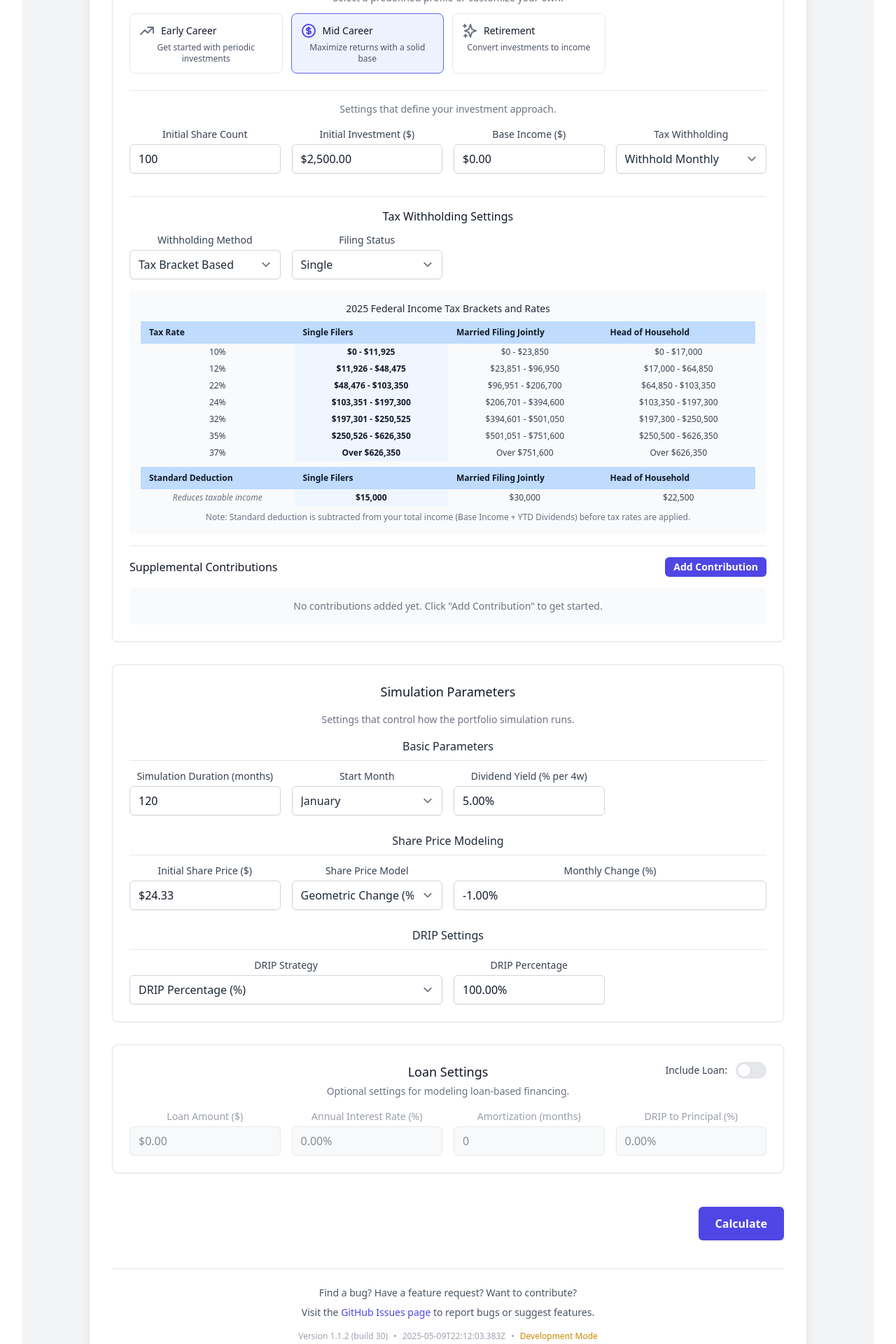
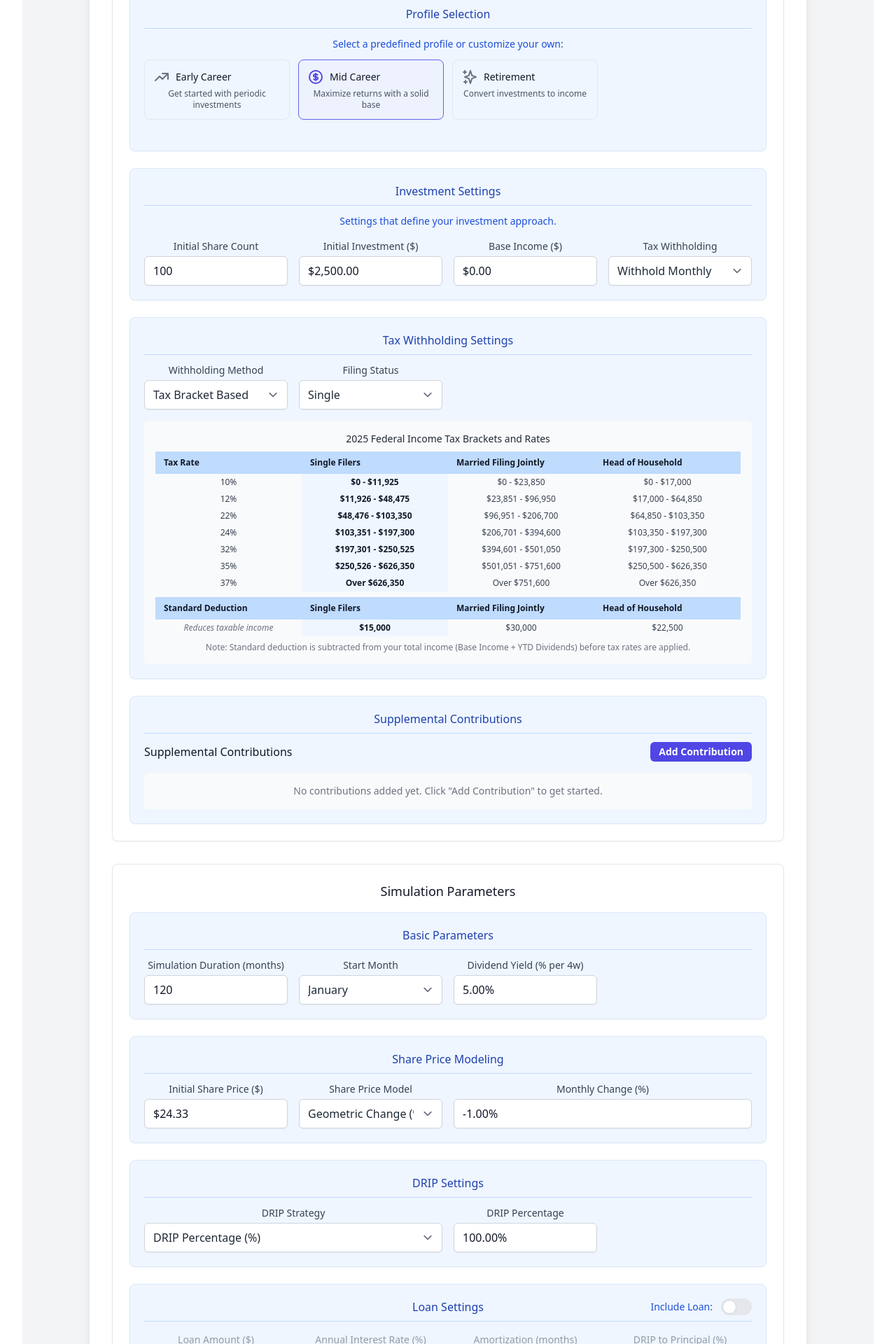
Before and after one commit to davidpeden3/portfolio-sim, a React (Vite) app: page / in a window 1280 px wide. Shown: the part 240-2160 px from the top of the page at 70% size. Built offline with nearby package versions, Linux system fonts and the light colour scheme.

Commit message:
create panels for better visual separation

```diff
--- a/src/components/AssumptionsForm.tsx
+++ b/src/components/AssumptionsForm.tsx
@@ -220,15 +220,25 @@ const AssumptionsForm = ({ formData, onChange, onSubmit, selectedProfile, hasCus
                 <h3 className="text-lg font-medium text-gray-900 dark:text-white mb-4 transition-colors duration-200">Investor Profile</h3>
 
                 {/* Profile Selector */}
+                <div className="mb-6 bg-blue-50 dark:bg-darkBlue-900 rounded-lg p-5 border border-blue-100 dark:border-darkBlue-700 shadow-sm transition-colors duration-200">
+                    <h4 className="text-md font-medium text-blue-800 dark:text-blue-300 mb-3 pb-2 border-b border-blue-200 dark:border-darkBlue-600 transition-colors duration-200">
+                        Profile Selection
+                    </h4>
                     <ProfileSelector
                         selectedProfile={selectedProfile}
                         onProfileChange={onProfileChange}
                         hasCustomProfile={hasCustomProfile}
                     />
+                </div>
 
-                {/* Profile Settings */}
-                <div className="pt-4 border-t border-gray-200 dark:border-darkBlue-600 transition-colors duration-200">
-                    <p className="text-sm text-gray-500 dark:text-gray-300 mb-4 transition-colors duration-200">Settings that define your investment approach.</p>
+                {/* Investment Settings */}
+                <div className="mb-6 bg-blue-50 dark:bg-darkBlue-900 rounded-lg p-5 border border-blue-100 dark:border-darkBlue-700 shadow-sm transition-colors duration-200">
+                    <h4 className="text-md font-medium text-blue-800 dark:text-blue-300 mb-3 pb-2 border-b border-blue-200 dark:border-darkBlue-600 transition-colors duration-200">
+                        Investment Settings
+                    </h4>
+                    <p className="text-sm text-blue-700 dark:text-blue-300 mb-4 transition-colors duration-200">
+                        Settings that define your investment approach.
+                    </p>
                     <div className="grid grid-cols-2 md:grid-cols-4 gap-4">
                         <TextInput
                             name="initialShareCount"
@@ -264,12 +274,15 @@ const AssumptionsForm = ({ formData, onChange, onSubmit, selectedProfile, hasCus
                                 ]}
                             />
                         </div>
+                    </div>
+                </div>
 
-                        {/* Only show the withholding details if a strategy other than 'none' is selected */}
+                {/* Tax Withholding Settings - only show if a strategy other than 'none' is selected */}
                 {formData.taxWithholdingStrategy !== 'none' && (
-                            <div className="col-span-2 md:col-span-4 mt-4 pt-4 border-t border-gray-200 dark:border-darkBlue-600 transition-colors duration-200">
-                                <h4 className="text-md font-medium text-gray-900 dark:text-white mb-3 transition-colors duration-200">Tax Withholding Settings</h4>
-
+                    <div className="mb-6 bg-blue-50 dark:bg-darkBlue-900 rounded-lg p-5 border border-blue-100 dark:border-darkBlue-700 shadow-sm transition-colors duration-200">
+                        <h4 className="text-md font-medium text-blue-800 dark:text-blue-300 mb-3 pb-2 border-b border-blue-200 dark:border-darkBlue-600 transition-colors duration-200">
+                            Tax Withholding Settings
+                        </h4>
                         <div className="grid grid-cols-2 md:grid-cols-4 gap-4 mb-4">
                             <div>
                                 <SelectInput
@@ -333,11 +346,12 @@ const AssumptionsForm = ({ formData, onChange, onSubmit, selectedProfile, hasCus
                         )}
                     </div>
                 )}
-                    </div>
-                </div>
 
                 {/* Supplemental Contributions Section */}
-                <div className="pt-4 mt-4 border-t border-gray-200 dark:border-darkBlue-600 transition-colors duration-200">
+                <div className="bg-blue-50 dark:bg-darkBlue-900 rounded-lg p-5 border border-blue-100 dark:border-darkBlue-700 shadow-sm transition-colors duration-200">
+                    <h4 className="text-md font-medium text-blue-800 dark:text-blue-300 mb-3 pb-2 border-b border-blue-200 dark:border-darkBlue-600 transition-colors duration-200">
+                        Supplemental Contributions
+                    </h4>
                     <ContributionManager
                         contributions={formData.supplementalContributions || []}
                         onChange={handleContributionsChange}
@@ -350,11 +364,11 @@ const AssumptionsForm = ({ formData, onChange, onSubmit, selectedProfile, hasCus
             {/* Simulation Parameters Section */}
             <div className="bg-white dark:bg-darkBlue-800 p-6 rounded-lg shadow-sm border border-gray-200 dark:border-darkBlue-700 transition-colors duration-200">
                 <h3 className="text-lg font-medium text-gray-900 dark:text-white mb-4 transition-colors duration-200">Simulation Parameters</h3>
-                <p className="text-sm text-gray-500 dark:text-gray-300 mb-4 transition-colors duration-200">Settings that control how the portfolio simulation runs.</p>
+                <p className="text-sm text-gray-500 dark:text-gray-300 mb-4 transition-colors duration-200 hidden">Settings that control how the portfolio simulation runs.</p>
 
                 {/* Basic Simulation Settings */}
-                <div className="mb-6">
-                    <h4 className="text-md font-medium text-gray-800 dark:text-gray-200 mb-3 pb-2 border-b border-gray-200 dark:border-darkBlue-600 transition-colors duration-200">
+                <div className="mb-6 bg-blue-50 dark:bg-darkBlue-900 rounded-lg p-5 border border-blue-100 dark:border-darkBlue-700 shadow-sm transition-colors duration-200">
+                    <h4 className="text-md font-medium text-blue-800 dark:text-blue-300 mb-3 pb-2 border-b border-blue-200 dark:border-darkBlue-600 transition-colors duration-200">
                         Basic Parameters
                     </h4>
                     <div className="grid grid-cols-2 md:grid-cols-4 gap-4">
@@ -398,8 +412,8 @@ const AssumptionsForm = ({ formData, onChange, onSubmit, selectedProfile, hasCus
                 </div>
 
                 {/* Share Price Model Section */}
-                <div className="mb-6">
-                    <h4 className="text-md font-medium text-gray-800 dark:text-gray-200 mb-3 pb-2 border-b border-gray-200 dark:border-darkBlue-600 transition-colors duration-200">
+                <div className="mb-6 bg-blue-50 dark:bg-darkBlue-900 rounded-lg p-5 border border-blue-100 dark:border-darkBlue-700 shadow-sm transition-colors duration-200">
+                    <h4 className="text-md font-medium text-blue-800 dark:text-blue-300 mb-3 pb-2 border-b border-blue-200 dark:border-darkBlue-600 transition-colors duration-200">
                         Share Price Modeling
                     </h4>
                     <div className="grid grid-cols-2 md:grid-cols-4 gap-4">
@@ -463,7 +477,7 @@ const AssumptionsForm = ({ formData, onChange, onSubmit, selectedProfile, hasCus
                                     />
 
                                     {/* Variable distribution parameters - moved underneath */}
-                                    <div className="mt-4">
+                                    <div className="mt-4 p-3 bg-blue-100 dark:bg-darkBlue-800/80 rounded-md">
                                         {formData.variableDistribution === 'uniform' && (
                                             <div className="grid grid-cols-2 gap-4">
                                                 <PercentInput
@@ -522,8 +536,8 @@ const AssumptionsForm = ({ formData, onChange, onSubmit, selectedProfile, hasCus
                 </div>
 
                 {/* DRIP Strategy Section */}
-                <div>
-                    <h4 className="text-md font-medium text-gray-800 dark:text-gray-200 mb-3 pb-2 border-b border-gray-200 dark:border-darkBlue-600 transition-colors duration-200">
+                <div className="mb-6 bg-blue-50 dark:bg-darkBlue-900 rounded-lg p-5 border border-blue-100 dark:border-darkBlue-700 shadow-sm transition-colors duration-200">
+                    <h4 className="text-md font-medium text-blue-800 dark:text-blue-300 mb-3 pb-2 border-b border-blue-200 dark:border-darkBlue-600 transition-colors duration-200">
                         DRIP Settings
                     </h4>
                     <div className="grid grid-cols-2 md:grid-cols-4 gap-4">
@@ -576,20 +590,17 @@ const AssumptionsForm = ({ formData, onChange, onSubmit, selectedProfile, hasCus
                         )}
                     </div>
                 </div>
-            </div>
 
                 {/* Loan Settings Section */}
-            <div className="bg-white dark:bg-darkBlue-800 p-6 rounded-lg shadow-sm border border-gray-200 dark:border-darkBlue-700 transition-colors duration-200">
+                <div className="bg-blue-50 dark:bg-darkBlue-900 rounded-lg p-5 border border-blue-100 dark:border-darkBlue-700 shadow-sm transition-colors duration-200">
                     <div className="relative mb-4">
-                    {/* Centered header and subtext */}
-                    <div className="text-center">
-                        <h3 className="text-lg font-medium text-gray-900 dark:text-white transition-colors duration-200">Loan Settings</h3>
-                        <p className="text-sm text-gray-500 dark:text-gray-300 mt-1 transition-colors duration-200">Optional settings for modeling loan-based financing.</p>
-                    </div>
+                        <h4 className="text-md font-medium text-blue-800 dark:text-blue-300 mb-3 pb-2 border-b border-blue-200 dark:border-darkBlue-600 transition-colors duration-200">
+                            Loan Settings
+                        </h4>
 
                         {/* Explicit toggle for loan inclusion - positioned absolutely at top right */}
                         <div className="absolute top-0 right-0 flex items-center">
-                        <span className="mr-3 text-sm text-gray-700 dark:text-gray-300 transition-colors duration-200">Include Loan:</span>
+                            <span className="mr-3 text-sm text-blue-700 dark:text-blue-300 transition-colors duration-200">Include Loan:</span>
                             <label className="relative inline-flex items-center cursor-pointer">
                                 <input
                                     type="checkbox"
@@ -639,6 +650,7 @@ const AssumptionsForm = ({ formData, onChange, onSubmit, selectedProfile, hasCus
                         </div>
                     </div>
                 </div>
+            </div>
 
             {/* Form Actions */}
             <div className="flex justify-end pt-4">
--- a/src/components/ProfileSelector.tsx
+++ b/src/components/ProfileSelector.tsx
@@ -23,7 +23,7 @@ const ProfileSelector: React.FC<ProfileSelectorProps> = ({
 }) => {
   return (
     <div className="mb-6">
-      <p className="text-sm text-gray-500 dark:text-gray-300 mb-3 transition-colors duration-200">
+      <p className="text-sm text-blue-700 dark:text-blue-300 mb-3 transition-colors duration-200">
         Select a predefined profile or customize your own:
       </p>
       <div className="grid grid-cols-2 md:grid-cols-4 gap-3">
```
Lines whose indentation alone changed are shown as unchanged.
